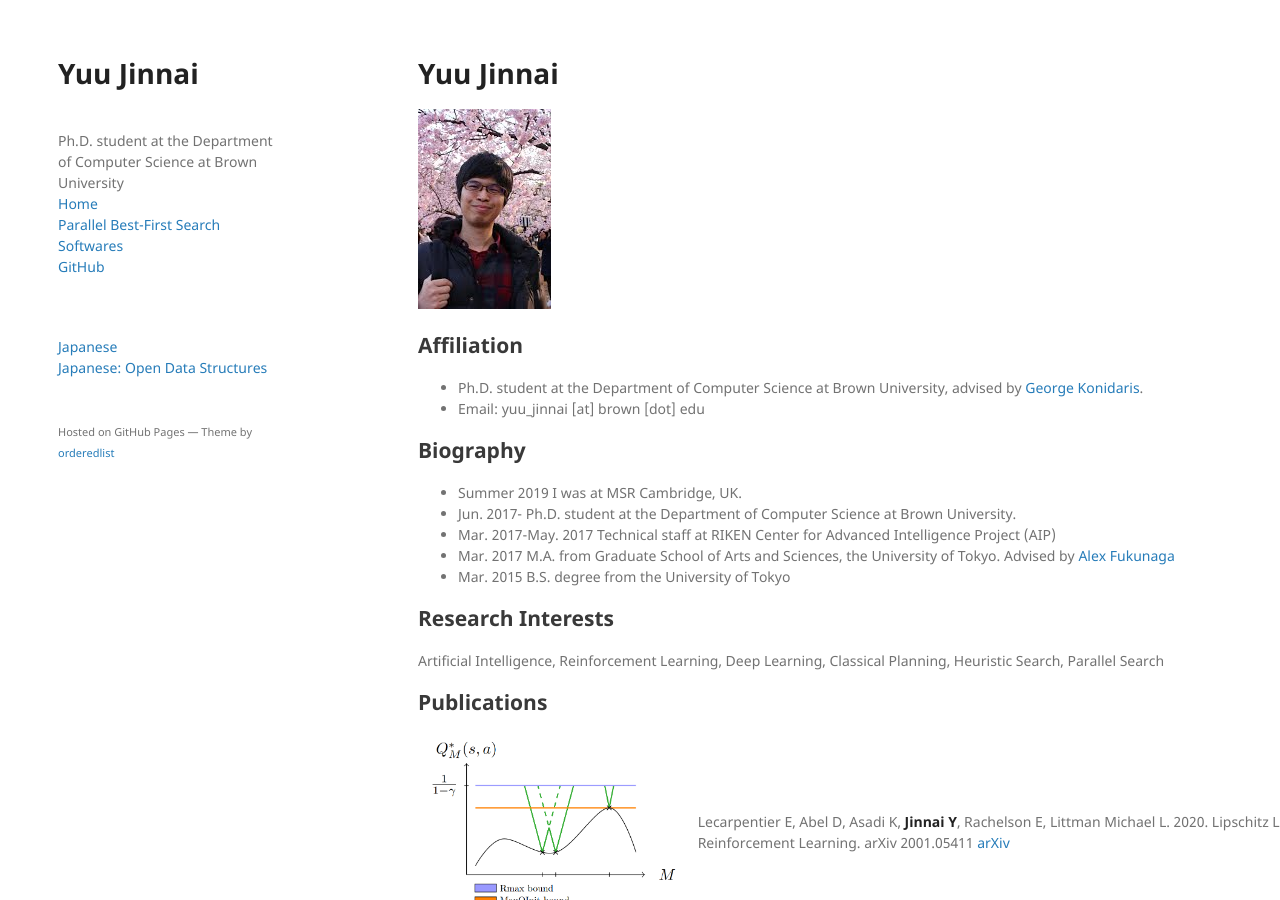
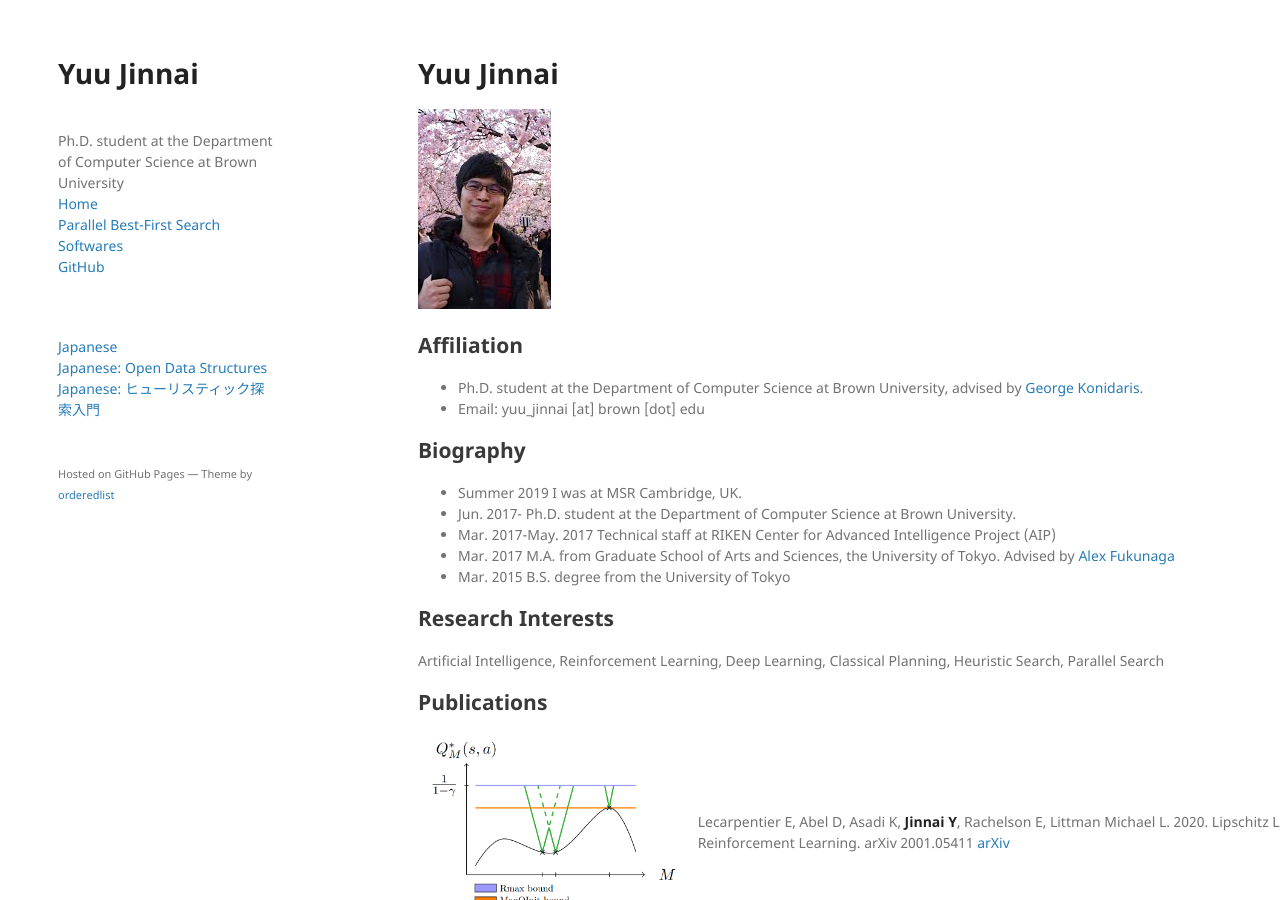
Before and after one commit to jinnaiyuu/jinnaiyuu.github.io, a Jekyll site: the page built from index.md, in a window 1280 px wide and 900 px high. Built offline with Jekyll 4.4.1, drawn with Linux system fonts in a browser that asks for light colours; our own code applies the rules of GitHub Pages for plain Markdown files.

Commit message:
added heuristic search in top menu

```diff
--- a/_layouts/default.html
+++ b/_layouts/default.html
@@ -25,6 +25,7 @@
 	<br>
 	<a href="/ja">Japanese</a> <br>
         <a href="/pdf/ods-cpp.pdf">Japanese: Open Data Structures</a> <br>
+        <a href="/pdf/textbook.pdf">Japanese: ヒューリスティック探索入門</a> <br>
 
         {% if site.show_downloads %}
           <ul>
```
